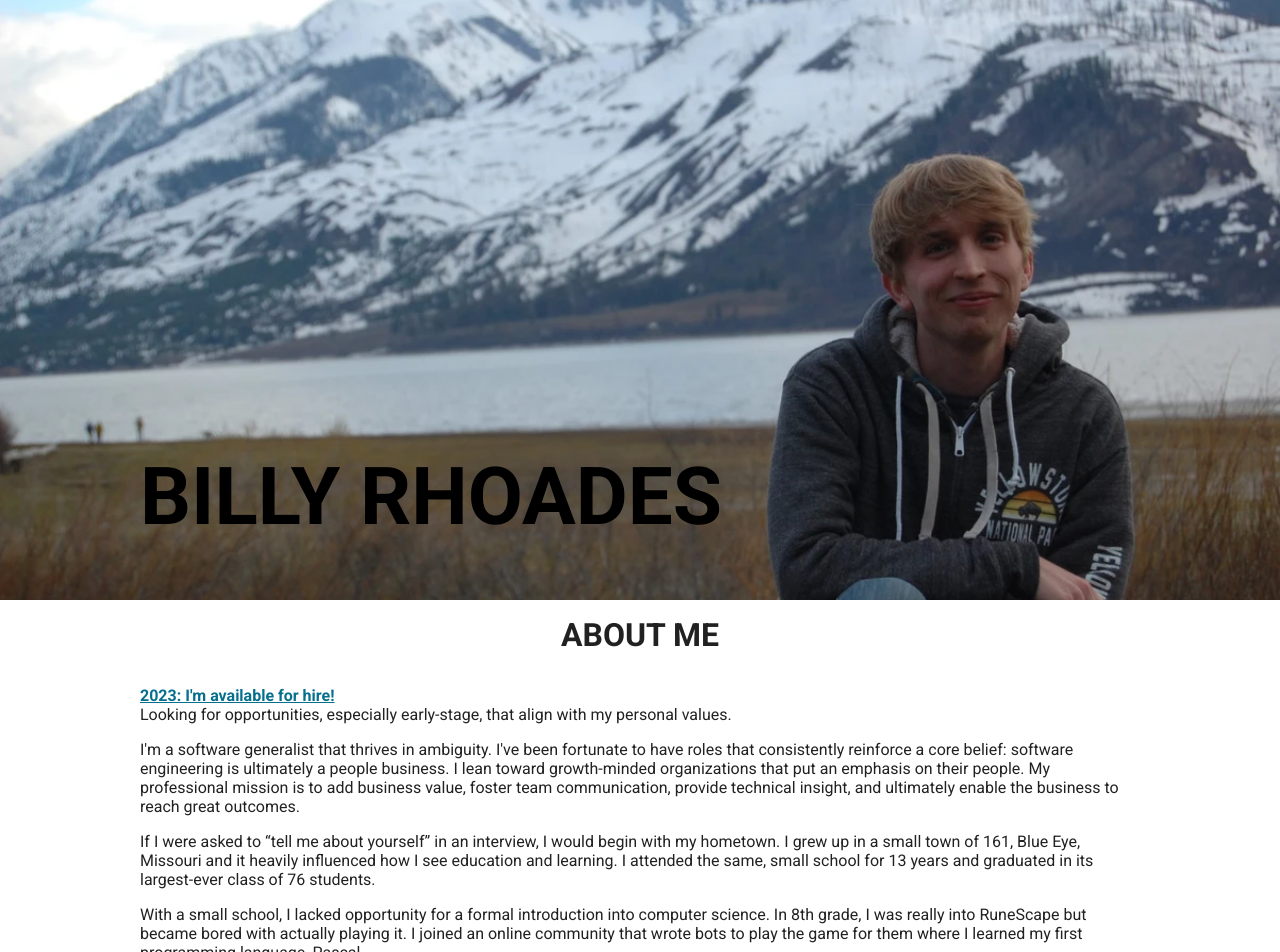
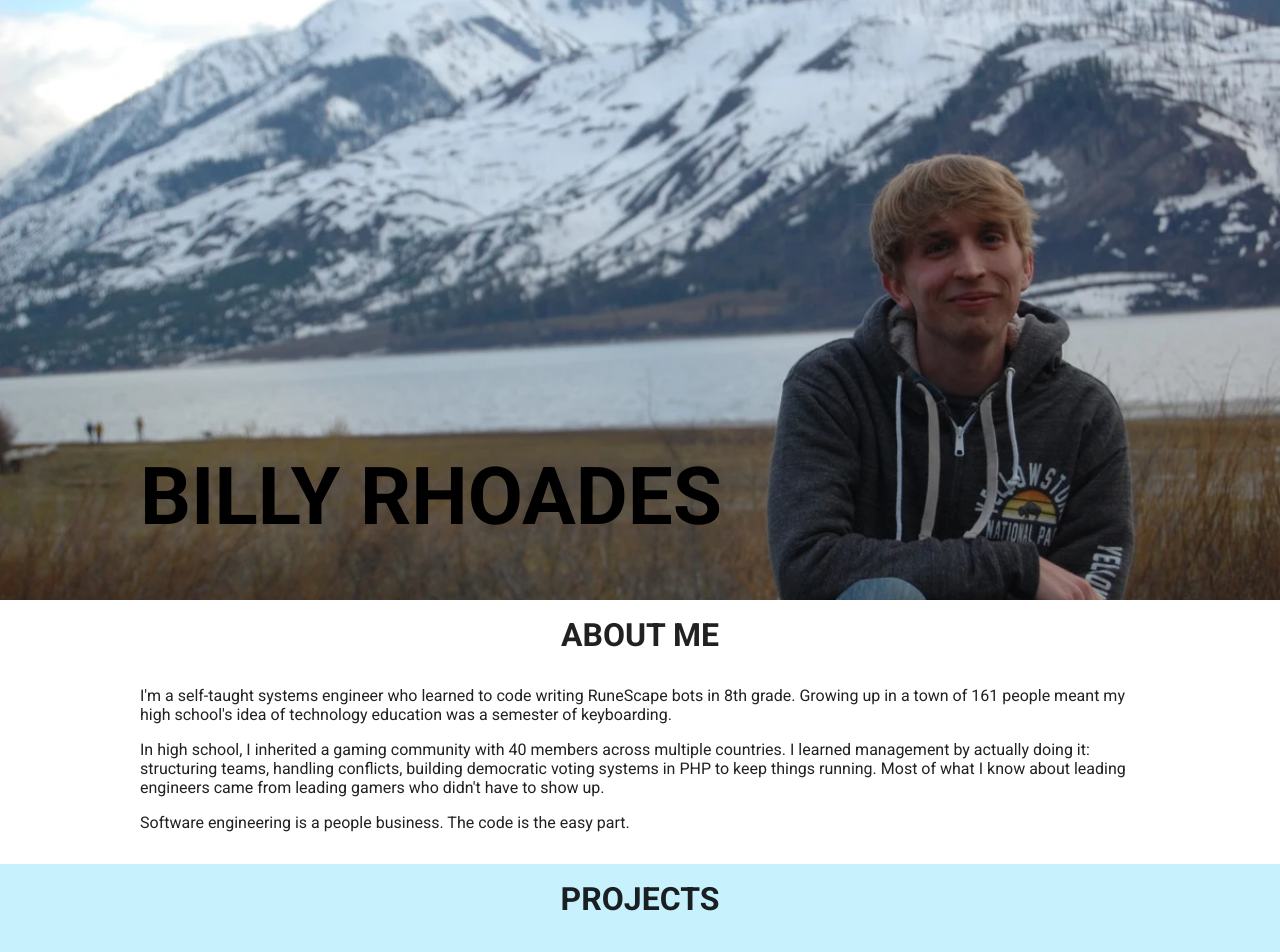
Before and after one commit to brhoades/brod.es, a React app: page / in a window 1280 px wide. Shown: the top 952 px of the page. Built offline with nearby package versions, Linux system fonts and the light colour scheme.

Commit message:
Totally rework the opening paragraphs. Ain't no one reading that old crap.

```diff
--- a/src/components/sections/AboutMe.tsx
+++ b/src/components/sections/AboutMe.tsx
@@ -3,22 +3,13 @@ import * as React from 'react';
 export default () => (
   <React.Fragment>
     <p>
-      <strong>
-        <a href="mailto:jobs@brod.es">2023: I'm available for hire!</a>
-      </strong>
-      <br />
-      Looking for opportunities, especially early-stage, that align with my personal values.
+      I'm a self-taught systems engineer who learned to code writing RuneScape bots in 8th grade. Growing up in a town of 161 people meant my high school's idea of technology education was a semester of keyboarding.
     </p>
     <p>
-      I'm a software generalist that thrives in ambiguity. I've been fortunate to have roles that consistently reinforce a core belief: software engineering is ultimately a people business. I lean toward growth-minded organizations that put an emphasis on their people. My professional mission is to add business value, foster team communication, provide technical insight, and ultimately enable the business to reach great outcomes.
+      In high school, I inherited a gaming community with 40 members across multiple countries. I learned management by actually doing it: structuring teams, handling conflicts, building democratic voting systems in PHP to keep things running. Most of what I know about leading engineers came from leading gamers who didn't have to show up.
     </p>
-
-    <p>If I were asked to “tell me about yourself” in an interview, I would begin with my hometown. I grew up in a small town of 161, Blue Eye, Missouri and it heavily influenced how I see education and learning. I attended the same, small school for 13 years and graduated in its largest-ever class of 76 students.</p>
-
-    <p>With a small school, I lacked opportunity for a formal introduction into computer science. In 8th grade, I was really into RuneScape but became bored with actually playing it. I joined an online community that wrote bots to play the game for them where I learned my first programming language, Pascal.</p>
-
     <p>
-      In High School, I became co-owner of Knights of Reason, a gaming community centered around a game Tremulous. Over the next 4 years, I learned much of my management fundamentals and people skills from structuring, discipling, and leading a group of 40 diverse individuals from around the globe. I built complex tools in PHP / Bash which assisted in this: KoRPS and KoRMS, which enabled democratic voting of members into our group.
-    </p>
-      </React.Fragment>
+      Software engineering is a people business. The code is the easy part.
+   </p>
+  </React.Fragment>
 );
```
